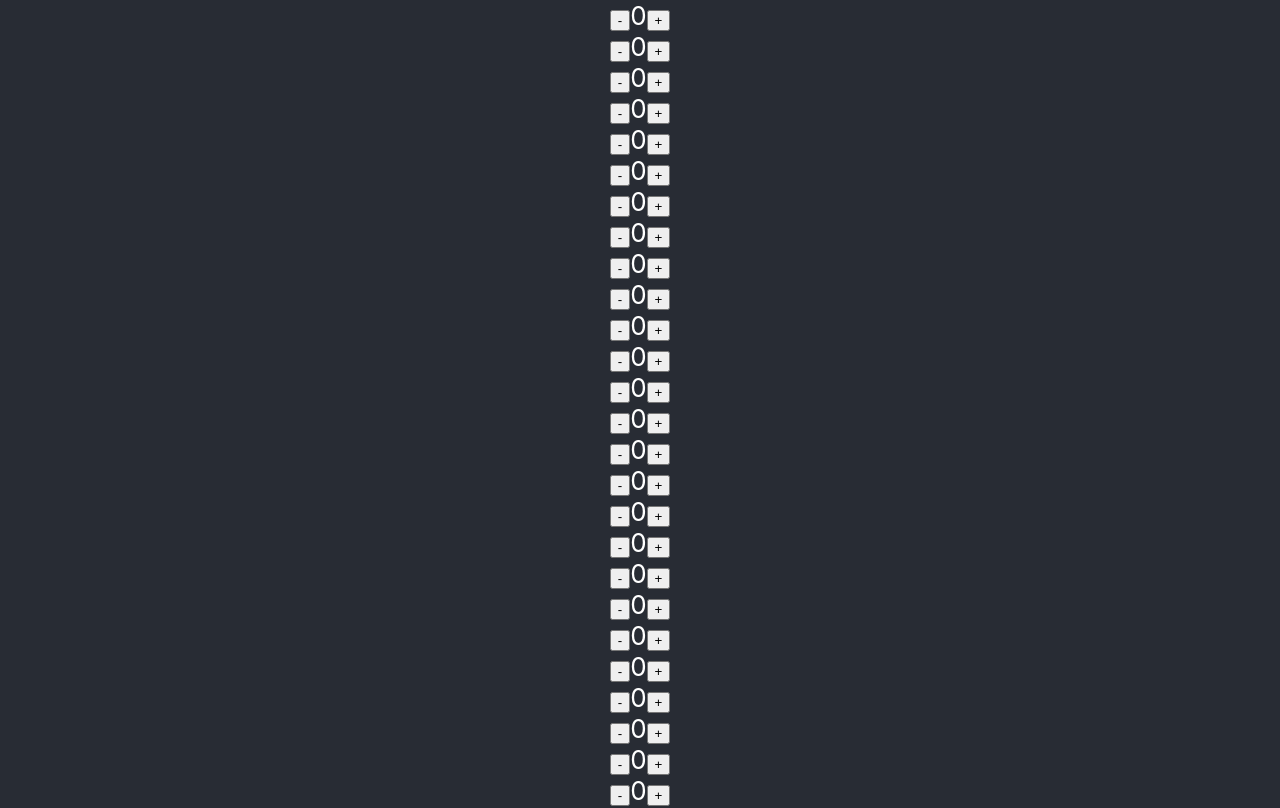
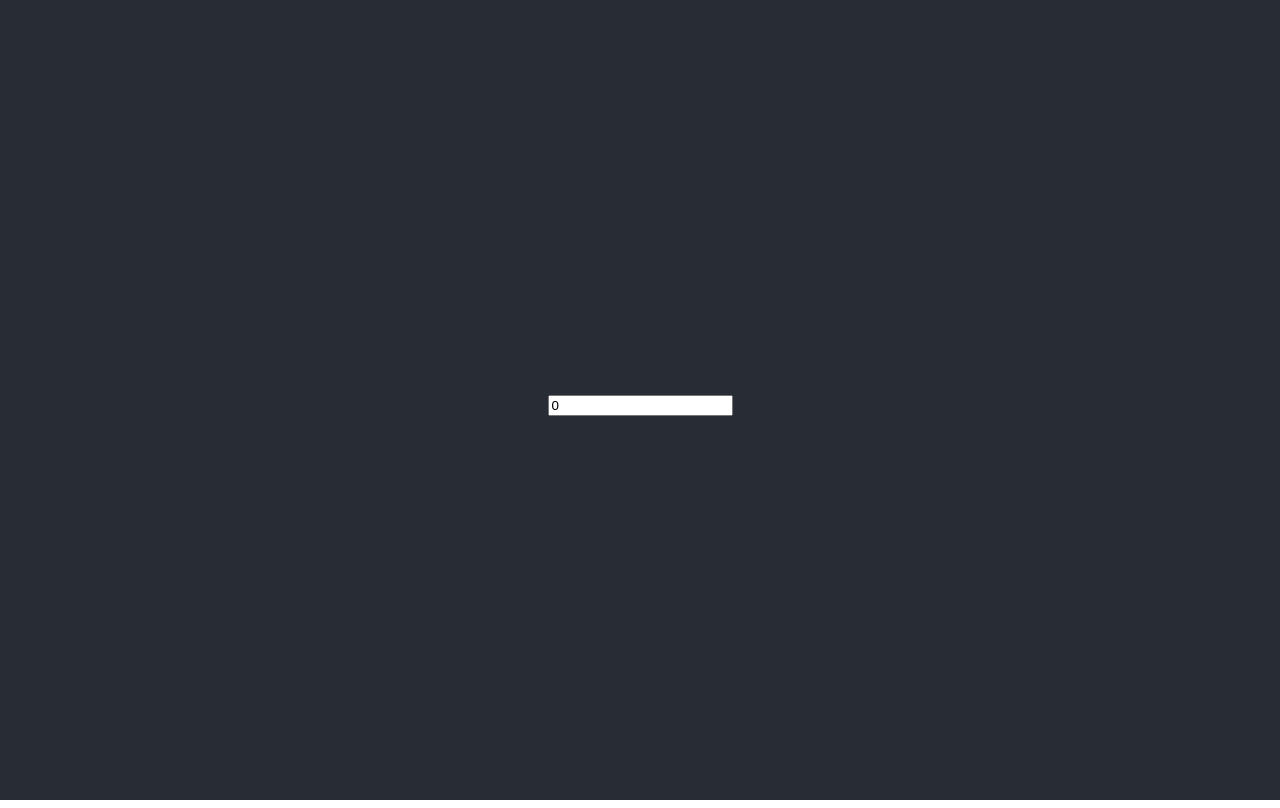
Before and after one commit to loto2-oocl/counter, a React (Create React App) app: page / in a window 1280 px wide. Shown: the top 808 px of the page. Built offline with nearby package versions, Linux system fonts and the light colour scheme.

Commit message:
[counter][tom] feat: add MultipleCounter to receive input for size

```diff
--- a/src/App.js
+++ b/src/App.js
@@ -1,14 +1,12 @@
 import './App.css';
 
-import CounterGroup from './components/CounterGroup';
+import MultipleCounter from './components/MultipleCounter';
 
 function App() {
-  const size = 100;
-
   return (
     <div className="App">
       <header className="App-header">
-        <CounterGroup size={size} />
+        <MultipleCounter />
       </header>
     </div>
   );
--- /dev/null
+++ b/src/components/MultipleCounter.jsx
@@ -0,0 +1,30 @@
+import React, { Component } from 'react'
+
+import CounterGroup from './CounterGroup';
+
+class MultipleCounter extends Component {
+  constructor(props) {
+    super(props);
+
+    this.state = {
+      size: 0,
+    };
+  }
+
+  onChange = (event) => {
+    this.setState({
+      size: event.target.value,
+    });
+  }
+
+  render() {
+    return (
+      <div>
+        <input type="number" value={this.state.size} onChange={this.onChange} />
+        <CounterGroup size={this.state.size} />
+      </div>
+    )
+  }
+}
+
+export default MultipleCounter;
```
